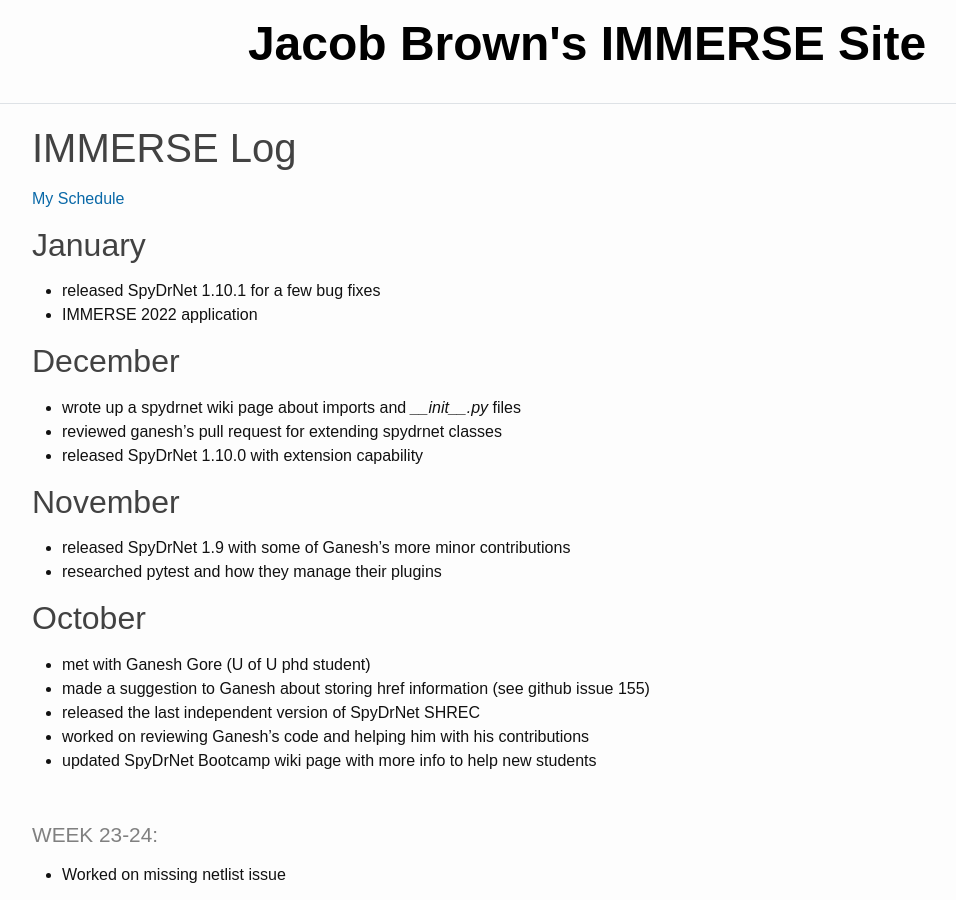
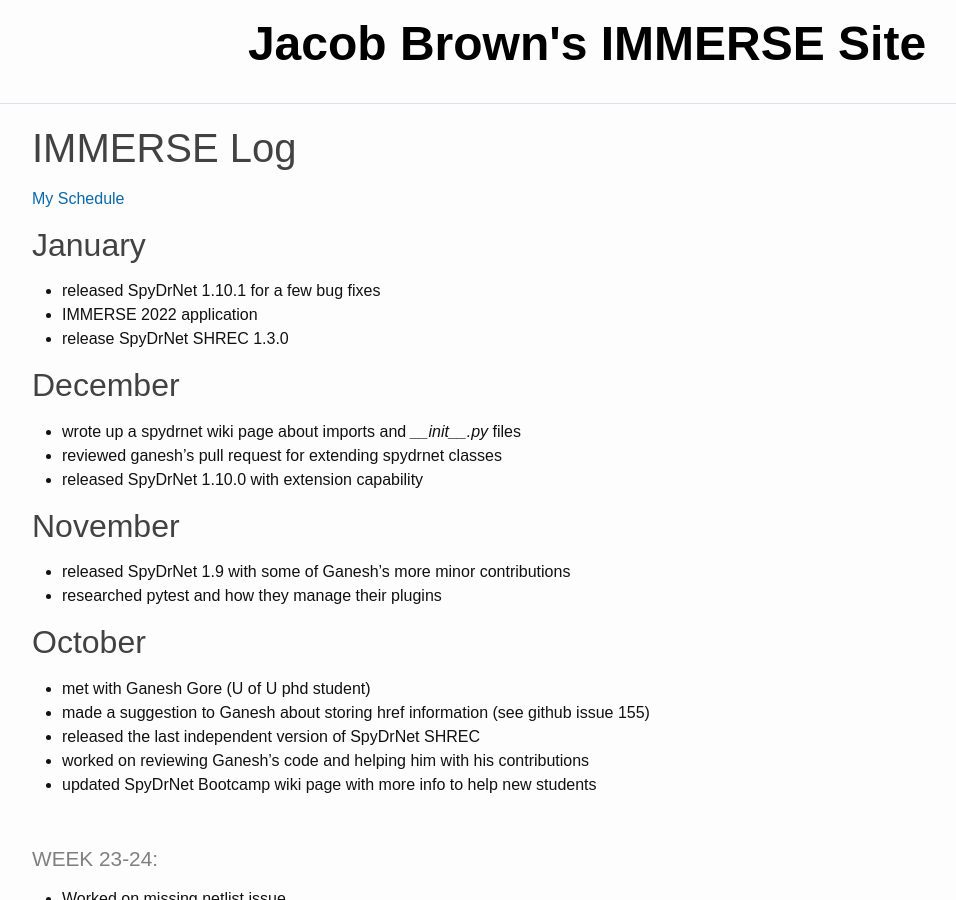
Before and after one commit to jacobdbrown4/jacob_brown, a Jekyll site: the page built from _pages/log.md, in a window 1280 px wide and 900 px high. Shown: the whole window, without its empty margins (53-1009 px from the left). Built offline with Jekyll 4.4.1, drawn with Linux system fonts in a browser that asks for light colours.

Commit message:
updated log

```diff
--- a/_pages/log.md
+++ b/_pages/log.md
@@ -7,6 +7,7 @@ title: IMMERSE Log
 ## January
 * released SpyDrNet 1.10.1 for a few bug fixes
 * IMMERSE 2022 application
+* release SpyDrNet SHREC 1.3.0
 
 ## December
 * wrote up a spydrnet wiki page about imports and *\_\_init\_\_.py* files
```
